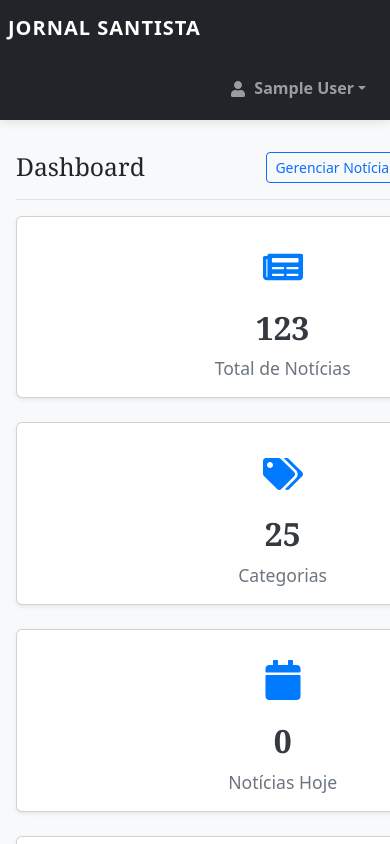
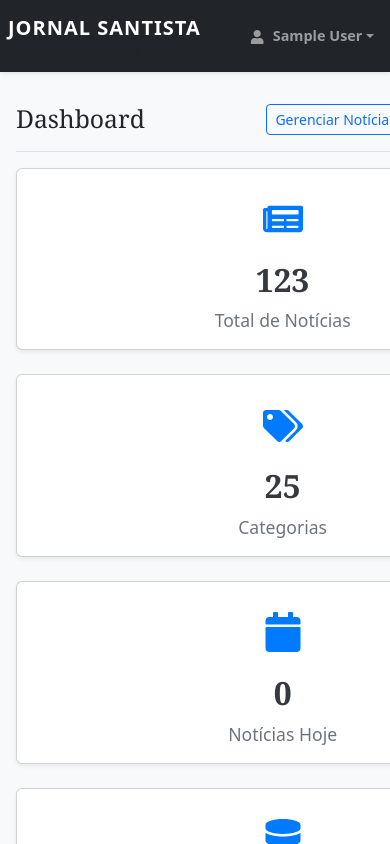
Before and after one commit to hericmr/jornalsantista, a React (Vite) app: page /admin in a window 390 px wide. Shown: the top 844 px of the page. Built offline with nearby package versions, Linux system fonts and the light colour scheme; no server answers; the database is empty; sample sign-in values are in the browser's storage.

Commit message:
style: reduce navbar height and make it more compact - Reduce navbar padding and min-height - Adjust font sizes for navbar elements - Add responsive styles for mobile devices - Make navbar more elegant and less bulky

```diff
--- a/src/index.css
+++ b/src/index.css
@@ -12,10 +12,7 @@ h1, h2, h3, h4, h5, h6 {
   font-weight: 700;
 }
 
-.navbar-brand {
-  font-weight: 700;
-  letter-spacing: 1px;
-}
+
 
 /* Cards com aparência mais jornalística */
 .card {
@@ -220,19 +217,34 @@ h1, h2, h3, h4, h5, h6 {
   border: 2px solid #e9ecef;
 }
 
-/* Navbar mais elegante */
+/* Navbar mais elegante e compacta */
 .navbar {
-  box-shadow: 0 2px 10px rgba(0, 0, 0, 0.1);
+  box-shadow: 0 1px 5px rgba(0, 0, 0, 0.1);
+  padding: 0.5rem 1rem;
+  min-height: 60px;
+}
+
+.navbar-brand {
+  font-weight: 700;
+  letter-spacing: 1px;
+  font-size: 1.25rem;
+  padding: 0.25rem 0;
 }
 
 .navbar-nav .nav-link {
   font-weight: 600;
-  padding: 0.75rem 1rem;
+  padding: 0.5rem 0.75rem;
   transition: color 0.2s ease;
+  font-size: 0.95rem;
 }
 
 .navbar-nav .nav-link:hover {
   color: #fff !important;
+}
+
+.navbar-toggler {
+  padding: 0.25rem 0.5rem;
+  font-size: 0.875rem;
 }
 
 /* Seções com bordas */
@@ -335,6 +347,20 @@ footer {
 
 /* Responsividade */
 @media (max-width: 768px) {
+  .navbar {
+    padding: 0.25rem 0.5rem;
+    min-height: 50px;
+  }
+
+  .navbar-brand {
+    font-size: 1.1rem;
+  }
+
+  .navbar-nav .nav-link {
+    padding: 0.25rem 0.5rem;
+    font-size: 0.9rem;
+  }
+
   .card-title {
     font-size: 1.1rem;
   }
```
